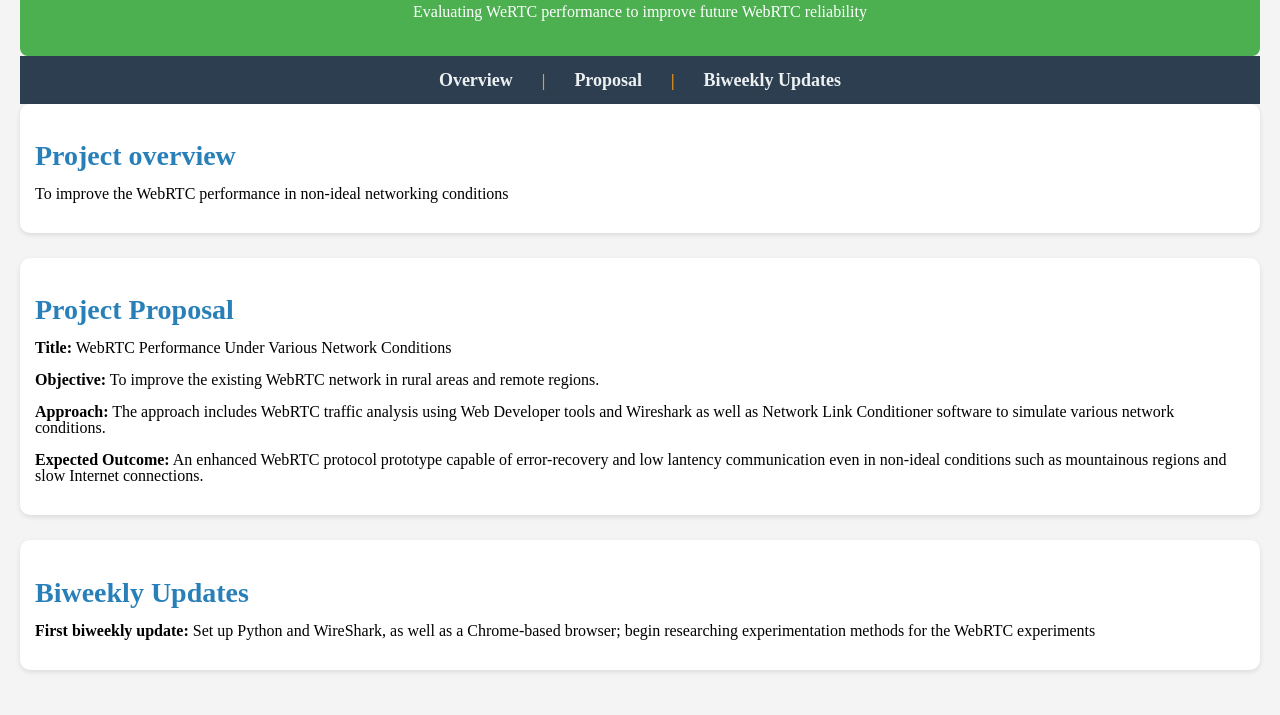
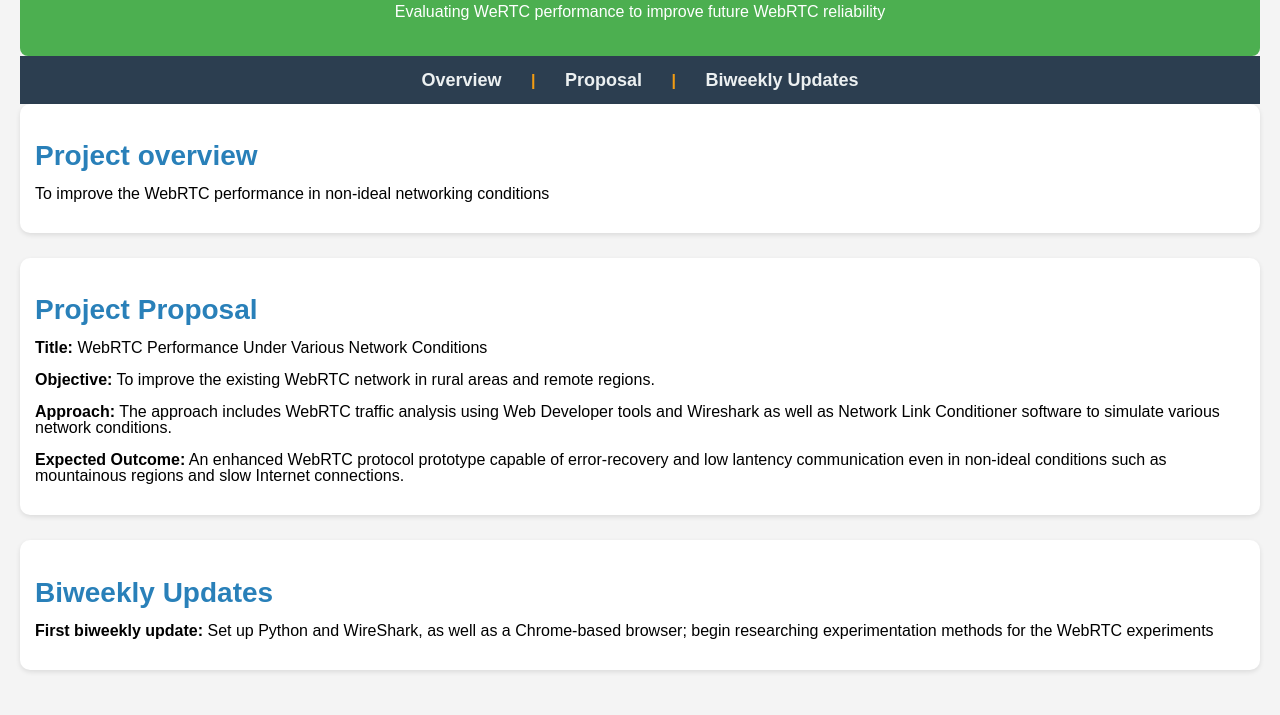
Before and after one commit to ehyoitsdavid/csc466-project, a plain HTML site: page index.html in a window 1280 px wide. Shown: the part 111-826 px from the top of the page. Drawn offline with Linux system fonts and the light colour scheme.

Commit message:
Update style.css

```diff
--- a/style.css
+++ b/style.css
@@ -1,6 +1,6 @@
 /* General Styles */
 body {
-    font-family: "Times New Roman", Times, serif;
+    font-family: Arial, Helvetica, sans-serif;
     margin: 0;
     padding: 0;
     background-color: #f4f4f4;
```
